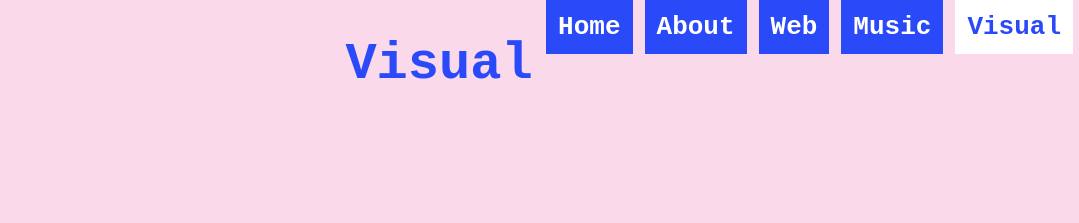
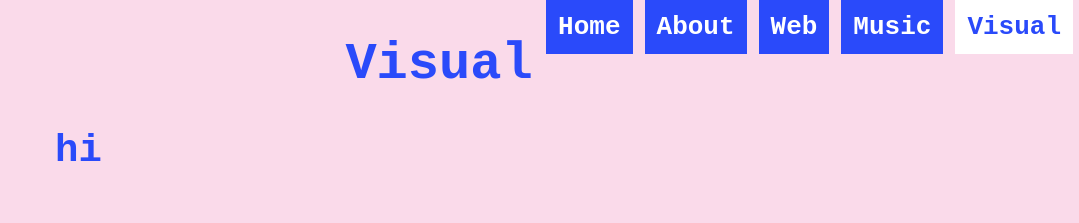
Before and after one commit to yapjinai/yapjinai.github.io, a React (Create React App) app: page /visual in a window 1280 px wide. Shown: the top 223 px of the page, without its empty margins (201-1280 px from the left). Built offline with nearby package versions, Linux system fonts and the light colour scheme.

Commit message:
started adding photosets

```diff
--- a/src/components/pages/Visual.js
+++ b/src/components/pages/Visual.js
@@ -1,11 +1,16 @@
 import React, { Component } from 'react';
 // import '../css/Visual.css';
+
+import PhotoSet from '../presentational/PhotoSet';
 
 class Visual extends Component {
   render() {
     return (
       <div className="page Visual">
         <h1>Visual</h1>
+
+        <PhotoSet project={{title: 'hi'}} />
+
       </div>
     );
   }
--- a/src/components/presentational/Link.js
+++ b/src/components/presentational/Link.js
@@ -33,11 +33,11 @@ class Link extends Component {
     )
   }
 
-  componentDidMount() {
-    this.setState({
-      elmnt: document.querySelector(`#${this.props.link.name}`),
-    });
-  }
+  // componentDidMount() {
+  //   this.setState({
+  //     elmnt: document.querySelector(`#${this.props.link.name}`),
+  //   });
+  // }
   ///////////////////////
 
   // make draggable
--- /dev/null
+++ b/src/components/presentational/PhotoSet.js
@@ -0,0 +1,11 @@
+import React from 'react';
+
+const PhotoSet = ({project}) => {
+  return (
+    <div className="PhotoSet">
+      <h2>{project.title}</h2>
+    </div>
+  );
+}
+
+export default PhotoSet;
```
